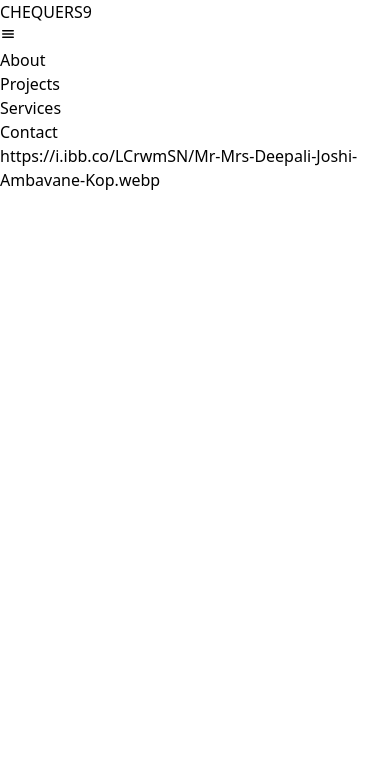
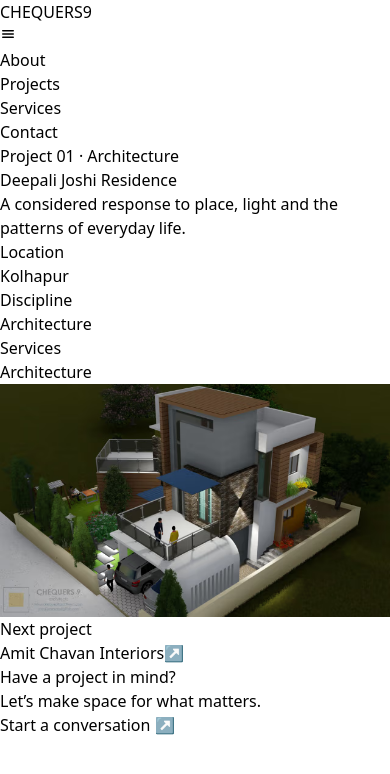
Before and after one commit to Minesh78/Chequers9, a React (Vite) app: page /projects/01/deepali-joshi-residence in a window 390 px wide. Shown: the top 774 px of the page. Built offline with nearby package versions, Linux system fonts and the light colour scheme.

Commit message:
feat(projects): add filterable index and detail galleries
Present the local project catalog through accessible filters, responsive cards, project metadata, image galleries, and continuous next-project navigation.

```diff
--- a/src/Components/ProjectCard.jsx
+++ b/src/Components/ProjectCard.jsx
@@ -1,29 +1,24 @@
-import React from "react";
+import { Link } from "react-router-dom";
+import ResponsiveImage from "./ResponsiveImage";
+import Reveal from "./Reveal";
+import { projectTypeLabels } from "../content/projects";
 
-function ProjectCard(props) {
-	return (
-		<>
-			<div key={props.id} className=" m-auto flex flex-col ">
-				<div class="relative flex flex-col mt-6 text-gray-700 bg-white shadow-xl bg-clip-border rounded-xl w-96">
-					<div class="relative h-56 mx-4 -mt-6 overflow-hidden text-white shadow-lg bg-clip-border rounded-xl bg-blue-gray-500 shadow-blue-gray-500/40">
-						<img
-							className="object-fit absolute scale-[1.30]"
-							src={props.imageLink}
-							alt="card-image"
-						/>
-					</div>
-					<div class="p-6">
-						<h5 class="block mb-2 font-sans text-xl antialiased font-semibold leading-snug tracking-normal text-blue-gray-900">
-							{props.title}
-						</h5>
-						<p class="block font-sans text-base antialiased font-light leading-relaxed text-inherit">
-							{props.location}
-						</p>
-					</div>
-				</div>
-			</div>
-		</>
-	);
+export default function ProjectCard({ project, priority = false, index }) {
+  return (
+    <article className="project-card">
+      <Link to={`/projects/${project.id}/${project.slug}`} aria-label={`View ${project.title}`}>
+        <Reveal className="project-card-image">
+          <ResponsiveImage image={project.cover} eager={priority} sizes="(max-width: 767px) 94vw, 46vw" />
+        </Reveal>
+        <div className="project-card-meta">
+          <span className="project-index">{String(index + 1).padStart(2, "0")}</span>
+          <div>
+            <h3>{project.title}</h3>
+            <p>{[project.location, projectTypeLabels[project.type]].filter(Boolean).join(" · ")}</p>
+          </div>
+          <span className="arrow" aria-hidden="true">↗</span>
+        </div>
+      </Link>
+    </article>
+  );
 }
-
-export default ProjectCard;
--- a/src/Components/ProjectDetails.jsx
+++ b/src/Components/ProjectDetails.jsx
@@ -1,20 +1,58 @@
-import React from 'react'
-import { useParams } from 'react-router-dom';
-import { architecturalProjects } from '../Data';
+import { Link, useParams } from "react-router-dom";
+import ResponsiveImage from "./ResponsiveImage";
+import ProjectGallery from "./ProjectGallery";
+import ProjectMeta from "./ProjectMeta";
+import CTA from "./CTA";
+import { projects, projectTypeLabels } from "../content/projects";
+import SEO from "./SEO";
 
-const ProjectDetails = () => {
+export default function ProjectDetails() {
+  const { id } = useParams();
+  const index = projects.findIndex((item) => item.id === id);
+  const project = projects[index];
 
-   const {id, title} = useParams();
-   let proj = architecturalProjects.filter(project => (project.id === id))
+  if (!project) {
+    return (
+      <section className="not-found shell">
+        <p className="eyebrow">Project not found</p><h1>This space isn’t in our archive.</h1>
+        <Link className="text-link" to="/projects">Return to projects ↗</Link>
+      </section>
+    );
+  }
+
+  const next = projects[(index + 1) % projects.length];
+  const images = [project.cover, ...(project.gallery || [])];
+
   return (
-    <div>
-        {
-            proj.map(item =>{
-                return <h1>{item.imageLink}</h1>
-            })
-        }
-
-    </div>
-  )
+    <>
+      <SEO
+        title={project.title}
+        path={`/projects/${project.id}/${project.slug}`}
+        type="article"
+        image={project.cover.src}
+        description={project.description}
+      />
+      <header className="project-hero shell">
+        <p className="eyebrow">Project {project.id} · {projectTypeLabels[project.type]}</p>
+        <h1>{project.title}</h1>
+        <div className="project-intro-grid">
+          <p>{project.description}</p>
+          <ProjectMeta project={project} />
+        </div>
+      </header>
+      <div className="project-cover">
+        <ResponsiveImage image={project.cover} eager sizes="100vw" />
+      </div>
+      <section className="project-gallery-section shell">
+        <ProjectGallery images={images.slice(1)} />
+      </section>
+      <section className="next-project shell">
+        <p className="eyebrow">Next project</p>
+        <Link to={`/projects/${next.id}/${next.slug}`}>
+          <span>{next.title}</span><span aria-hidden="true">↗</span>
+        </Link>
+      </section>
+      <CTA />
+    </>
+  );
 }
-export default ProjectDetails;
--- /dev/null
+++ b/src/Components/ProjectGallery.jsx
@@ -0,0 +1,15 @@
+import ResponsiveImage from "./ResponsiveImage";
+import Reveal from "./Reveal";
+
+export default function ProjectGallery({ images }) {
+  if (!images.length) return null;
+  return (
+    <div className="project-gallery">
+      {images.map((image, index) => (
+        <Reveal key={`${image.src}-${index}`} className={index % 3 === 0 ? "gallery-wide" : ""}>
+          <ResponsiveImage image={image} sizes={index % 3 === 0 ? "100vw" : "(max-width: 767px) 100vw, 50vw"} />
+        </Reveal>
+      ))}
+    </div>
+  );
+}
--- /dev/null
+++ b/src/Components/ProjectMeta.jsx
@@ -0,0 +1,17 @@
+import { projectTypeLabels } from "../content/projects";
+
+export default function ProjectMeta({ project }) {
+  const items = [
+    project.location && ["Location", project.location],
+    ["Discipline", projectTypeLabels[project.type]],
+    project.services?.length && ["Services", project.services.join(", ")],
+  ].filter(Boolean);
+
+  return (
+    <dl className="project-meta-list">
+      {items.map(([label, value]) => (
+        <div key={label}><dt>{label}</dt><dd>{value}</dd></div>
+      ))}
+    </dl>
+  );
+}
--- a/src/Pages/Projects.jsx
+++ b/src/Pages/Projects.jsx
@@ -1,76 +1,41 @@
-import React, { useState } from "react";
-import { architecturalProjects } from "../Data";
-import { useNavigate } from "react-router-dom";
+import { useState } from "react";
+import ProjectCard from "../Components/ProjectCard";
+import CTA from "../Components/CTA";
+import SEO from "../Components/SEO";
+import { projects } from "../content/projects";
 
-function Projects() {
-	const [filter, setFilter] = useState([]);
+const filters = [
+  { id: "all", label: "All projects" },
+  { id: "architecture", label: "Architecture" },
+  { id: "interior", label: "Interiors" },
+];
 
-	const handleFilterChange = (type) => {
-		if (filter.includes(type)) {
-			setFilter(filter.filter((t) => t !== type));
-		} else {
-			setFilter([...filter, type]);
-		}
-	};
-
-	const filteredItems = filter.length
-		? architecturalProjects.filter((project) => filter.includes(project.type))
-		: architecturalProjects;
+export default function Projects() {
+  const [filter, setFilter] = useState("all");
+  const visibleProjects = filter === "all" ? projects : projects.filter((project) => project.type === filter);
 
   return (
     <>
-			<div className="mt-[7rem] flex justify-center w-[25%] mx-auto">
-				<div
-					className={`w-[50%] py-2 text-center border border-gray-600 rounded-s-full cursor-pointer ${
-						filter.includes("architectural")
-							? "focus: bg-[#777B7E] focus: text-yellow-300"
-							: ""
-					}`}
-					onClick={() => handleFilterChange("architectural")}>
-					Architectural
-				</div>
-				<div
-					className={`w-[50%] py-2 text-center border border-gray-600 rounded-e-full cursor-pointer ${
-						filter.includes("interior")
-							? "focus: bg-[#777B7E] focus: text-yellow-300"
-							: ""
-					}`}
-					onClick={() => handleFilterChange("interior")}>
-					Interior
-				</div>
-
-
-			</div>
-			<div className="flex w-[90%] m-auto  mt-28 flex-col justify-center items-center md:grid-cols-2 md:grid  gap-8">
-				{filteredItems.map((project) => (
-					<div
-						key={project.id}
-						className=" m-auto flex flex-col"
-						onClick={() =>
-							navigate(`/projects/${project.id}/${project.title}`)
-						}>
-						<div class="relative flex flex-col mt-6 text-gray-700 bg-white shadow-xl bg-clip-border rounded-xl w-96">
-							<div class="relative h-56 mx-4 -mt-6 overflow-hidden text-white shadow-lg bg-clip-border rounded-xl bg-blue-gray-500 shadow-blue-gray-500/40">
-								<img
-									className="object-fit absolute scale-[1.30]"
-									src={project.imageLink}
-									alt="card-image"
-								/>
-							</div>
-							<div class="p-6">
-								<h5 class="block mb-2 font-sans text-xl antialiased font-semibold leading-snug tracking-normal text-blue-gray-900">
-									{project.title}
-								</h5>
-								<p class="block font-sans text-base antialiased font-light leading-relaxed text-inherit">
-									{project.location}
-								</p>
-							</div>
-						</div>
-					</div>
+      <SEO title="Projects" path="/projects" description="Explore Chequers9 architecture and interior design projects across Kolhapur, Pune, Sindhudurg and Maharashtra." />
+      <header className="page-hero shell">
+        <p className="eyebrow">Selected work</p>
+        <h1>Built ideas,<br /><em>lived in.</em></h1>
+        <p className="page-intro">Architecture and interiors shaped by place, light and the people who inhabit them.</p>
+      </header>
+      <section className="projects-index shell" aria-labelledby="project-filter-label">
+        <div className="project-filters" role="group" aria-labelledby="project-filter-label">
+          <span id="project-filter-label" className="sr-only">Filter projects</span>
+          {filters.map((item) => (
+            <button key={item.id} type="button" className={filter === item.id ? "is-active" : ""} aria-pressed={filter === item.id} onClick={() => setFilter(item.id)}>
+              {item.label}
+            </button>
           ))}
         </div>
+        <div className="project-grid">
+          {visibleProjects.map((project, index) => <ProjectCard key={project.id} project={project} index={index} priority={index < 2} />)}
+        </div>
+      </section>
+      <CTA />
     </>
   );
 }
-
-export default Projects;
```
Lines whose indentation alone changed are shown as unchanged.
